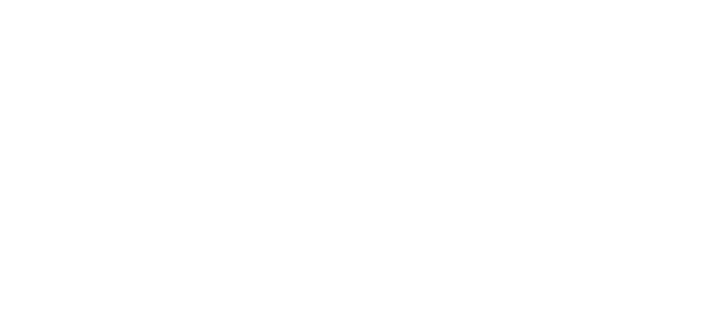
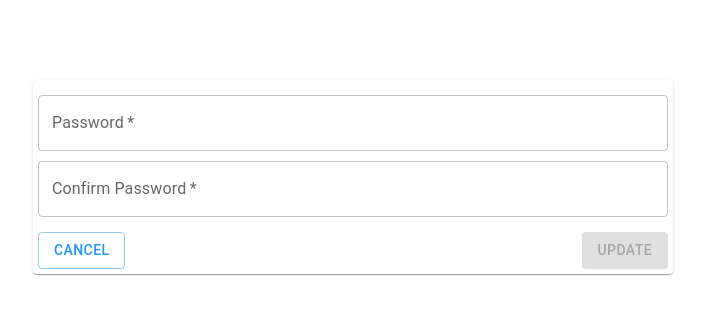
Before and after one commit to DebugDynamo-temp/plan-pulse, a React (Vite) app in the folder client/: page /reset-password in a window 1280 px wide. Before the commit this address had no page. Shown: the top 314 px of the page, without its empty margins (287-992 px from the left). Built offline with nearby package versions, Linux system fonts and the light colour scheme.

Commit message:
added not found and reset password routes

```diff
--- a/client/src/App.jsx
+++ b/client/src/App.jsx
@@ -4,12 +4,14 @@
 import Landing from './pages/Landing';
 import Login from './pages/Login';
 import Register from './pages/Register';
+import ResetPassword from './pages/ResetPassword';
 import TaskDetailed from './pages/TaskDetailed';
 import UserProfile from './pages/UserProfile';
 import { Routes, Route } from 'react-router-dom';
 import { ThemeProvider } from '@mui/material';
 import { theme } from './components/Theme';
 import Kanban from './components/Kanban';
+import NotFound from './pages/NotFound';
 
 function App() {
   return (
@@ -24,6 +26,8 @@
           </Route>
           <Route path='/register' element={<Register />} />
           <Route path='/login' element={<Login />} />
+          <Route path="/reset-password" element={<ResetPassword />} />
+          <Route path="*" element={<NotFound />} />
         </Routes>
       </UserProvider>
     </ThemeProvider>
--- /dev/null
+++ b/client/src/pages/NotFound.jsx
@@ -0,0 +1,12 @@
+import { useNavigate } from "react-router-dom";
+
+function NotFound(){
+    return (
+        <div>
+            <h2>404 page not found</h2>
+            <a href="/">Sign In</a>
+        </div>
+    )
+}
+
+export default NotFound;
--- /dev/null
+++ b/client/src/pages/ResetPassword.jsx
@@ -0,0 +1,96 @@
+import Button from '@mui/material/Button';
+import Paper from '@mui/material/Paper';
+import TextField from '@mui/material/TextField';
+import { useForm, Controller } from 'react-hook-form';
+import { useContext, useEffect } from 'react';
+import User from '../components/User';
+import { useNavigate, useSearchParams } from 'react-router-dom';
+
+function ResetPassword(){
+    const nav = useNavigate();
+    const [urlParams, setUrlParams] = useSearchParams();
+    const {
+        control,
+        handleSubmit,
+        formState: {
+            errors,
+            isDirty,
+            isValid
+        },
+        reset,
+        watch
+    } = useForm({
+        mode: 'onChange',
+        defaultValues: {
+            pswd: '',
+            confirmPswd: ''
+        }
+    });
+    const pswd = watch('pswd', '');
+    const { setUser } = useContext(User);
+
+    function submit(data, e){
+        nav('/login');
+    }
+
+    useEffect(() => {
+        console.log(urlParams.get("token"));
+    }, [])
+
+    return (
+        <form className="authForm" onSubmit={handleSubmit(submit)}>
+            <Paper id="paper">
+                <Controller
+                    name="pswd"
+                    control={control}
+                    rules={{
+                        required: "Password is required and must be 8 characters long",
+                        minLength: 8
+                    }}
+                    render={({ field: { onChange, value }}) => (
+                        <TextField
+                            className='textField'
+                            value={value}
+                            onChange={onChange}
+                            type="password"
+                            id='pswd'
+                            label='Password'
+                            variant='outlined'
+                            error={errors.pswd ? true : false}
+                            helperText={errors.pswd?.message}
+                            autoComplete='new-password'
+                            fullWidth required
+                        />
+                    )}
+                />
+                <Controller
+                    name="confirmPswd"
+                    control={control}
+                    rules={{
+                        required: "Passwords must match",
+                        validate: (value, formValues) => value === pswd
+                    }}
+                    render={({ field: { onChange, value }}) => (
+                        <TextField
+                            className='textField'
+                            value={value}
+                            onChange={onChange}
+                            type="password"
+                            id='confirmPswd'
+                            label='Confirm Password'
+                            variant='outlined'
+                            error={errors.confirmPswd || errors.pswd || value !== pswd? true : false}
+                            fullWidth required
+                        />
+                    )}
+                />
+                <footer>
+                    <Button variant='outlined' onClick={() => reset()}>Cancel</Button>
+                    <Button variant='contained' type='submit' disabled={!isDirty || !isValid} >Update</Button>
+                </footer>
+            </Paper>
+        </form>
+    )
+}
+
+export default ResetPassword;
--- a/client/src/pages/UserProfile.jsx
+++ b/client/src/pages/UserProfile.jsx
@@ -55,41 +55,6 @@
                             />
                         )}
                     />
-                    <Controller
-                        name="pswd"
-                        control={control}
-                        render={({ field: { onChange, value }}) => (
-                            <TextField
-                                className='textField'
-                                value={value}
-                                onChange={onChange}
-                                type="password"
-                                id='pswd'
-                                label='Current Password'
-                                variant='outlined'
-                                fullWidth
-                            />
-                        )}
-                    />
-                    <Controller
-                        name="newPswd"
-                        control={control}
-                        render={({ field: { onChange, value }}) => (
-                            <TextField
-                                className='textField'
-                                value={value}
-                                onChange={onChange}
-                                type="password"
-                                id='newPswd'
-                                label='New Password'
-                                variant='outlined'
-                                error={errors.pswd ? true : false}
-                                helperText={errors.pswd?.message}
-                                autoComplete='new-password'
-                                fullWidth
-                            />
-                        )}
-                    />
                     <footer>
                         <Button variant='outlined' onClick={() => reset()}>Cancel</Button>
                         <Button variant='contained' type='submit'>Update</Button>
```
